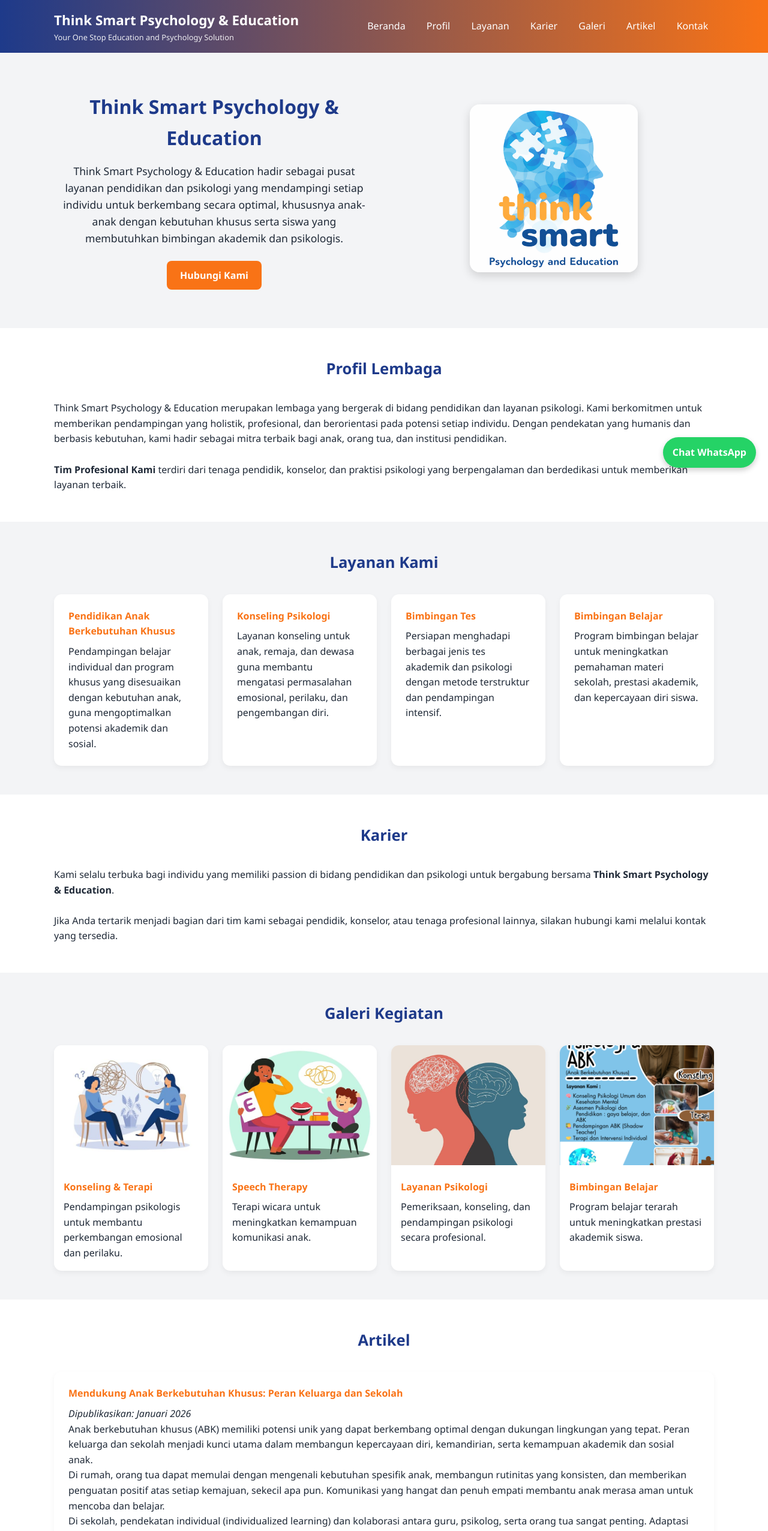
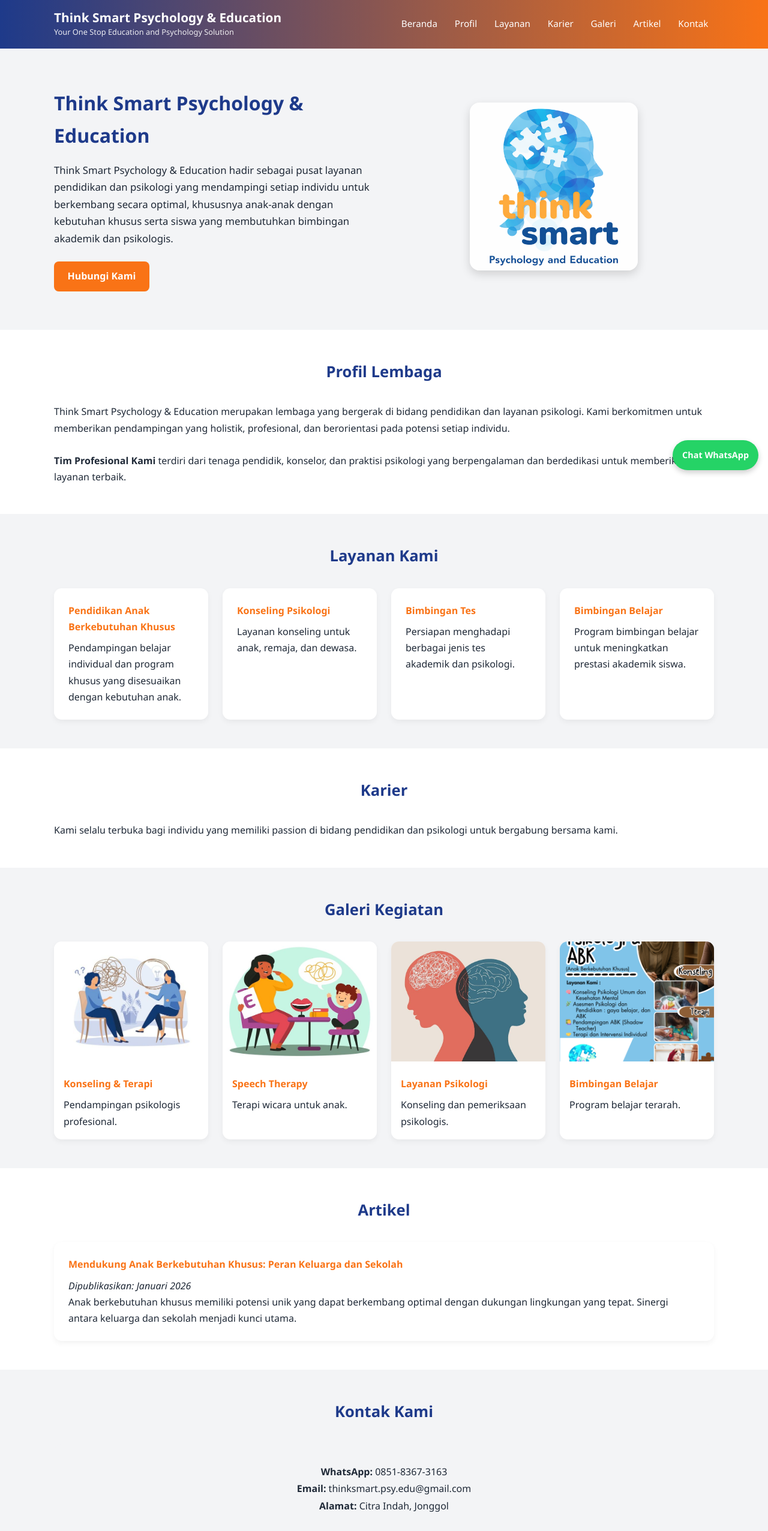
Before and after one commit to thinksmartpsy-edu/think-smart-website, a plain HTML site: page index.html in a window 1280 px wide. Shown: the top 2553 px of the page at 60% size. Drawn offline with Linux system fonts and the light colour scheme.

Commit message:
index.html

```diff
--- a/index.html
+++ b/index.html
@@ -23,13 +23,14 @@
     body {
       background: var(--light);
       color: var(--dark);
-      line-height: 1.6;
+      line-height: 1.7;
     }
 
+    /* ===== HEADER ===== */
     header {
       background: linear-gradient(90deg, var(--blue), var(--orange));
       color: white;
-      padding: 1rem 2rem;
+      padding: 1rem 1.5rem;
       position: sticky;
       top: 0;
       z-index: 1000;
@@ -42,10 +43,12 @@
       justify-content: space-between;
       align-items: center;
       flex-wrap: wrap;
+      gap: 1rem;
     }
 
     .logo h1 {
-      font-size: 1.4rem;
+      font-size: 1.3rem;
+      line-height: 1.3;
     }
 
     .logo p {
@@ -56,8 +59,9 @@
     nav ul {
       list-style: none;
       display: flex;
-      gap: 1rem;
+      gap: 0.6rem;
       flex-wrap: wrap;
+      justify-content: center;
     }
 
     nav a {
@@ -66,12 +70,14 @@
       font-weight: 500;
       padding: 0.4rem 0.6rem;
       border-radius: 0.4rem;
+      font-size: 0.95rem;
     }
 
     nav a:hover {
       background: rgba(255,255,255,0.2);
     }
 
+    /* ===== SECTION ===== */
     section {
       padding: 3rem 1.5rem;
     }
@@ -81,10 +87,23 @@
       margin: auto;
     }
 
+    /* ===== HERO ===== */
     .hero {
       background: var(--gray);
-      text-align: center;
       padding: 4rem 1.5rem;
+    }
+
+    .hero-wrap {
+      display: flex;
+      align-items: center;
+      gap: 2rem;
+      justify-content: center;
+      flex-wrap: wrap;
+    }
+
+    .hero-text {
+      flex: 1;
+      min-width: 260px;
     }
 
     .hero h2 {
@@ -94,9 +113,21 @@
     }
 
     .hero p {
-      font-size: 1.1rem;
+      font-size: 1.05rem;
       max-width: 700px;
-      margin: auto;
+    }
+
+    .hero-img {
+      flex: 1;
+      min-width: 260px;
+      text-align: center;
+    }
+
+    .hero-img img {
+      max-width: 280px;
+      width: 100%;
+      border-radius: 1rem;
+      box-shadow: 0 6px 16px rgba(0,0,0,0.15);
     }
 
     .btn {
@@ -121,9 +152,10 @@
       font-size: 1.6rem;
     }
 
+    /* ===== GRID ===== */
     .grid {
       display: grid;
-      grid-template-columns: repeat(auto-fit, minmax(250px, 1fr));
+      grid-template-columns: repeat(auto-fit, minmax(240px, 1fr));
       gap: 1.5rem;
     }
 
@@ -139,13 +171,16 @@
       margin-bottom: 0.5rem;
     }
 
+    /* ===== CONTACT ===== */
     .contact-box {
       background: var(--gray);
       padding: 2rem;
       border-radius: 0.8rem;
       text-align: center;
+      line-height: 1.8;
     }
 
+    /* ===== FOOTER ===== */
     footer {
       background: var(--blue);
       color: white;
@@ -154,10 +189,11 @@
       font-size: 0.9rem;
     }
 
+    /* ===== WHATSAPP BUTTON ===== */
     .whatsapp {
       position: fixed;
-      bottom: 20px;
-      right: 20px;
+      bottom: 16px;
+      right: 16px;
       background: #25d366;
       color: white;
       padding: 0.8rem 1rem;
@@ -165,10 +201,67 @@
       text-decoration: none;
       font-weight: bold;
       box-shadow: 0 4px 10px rgba(0,0,0,0.2);
+      font-size: 0.9rem;
     }
 
     .whatsapp:hover {
       opacity: 0.9;
+    }
+
+    /* ===== RESPONSIVE MOBILE ===== */
+    @media (max-width: 768px) {
+      .logo h1 {
+        font-size: 1.1rem;
+        text-align: center;
+      }
+
+      .logo p {
+        text-align: center;
+      }
+
+      .nav {
+        justify-content: center;
+      }
+
+      nav ul {
+        gap: 0.3rem;
+      }
+
+      nav a {
+        font-size: 0.85rem;
+        padding: 0.3rem 0.5rem;
+      }
+
+      .hero {
+        padding: 3rem 1rem;
+      }
+
+      .hero h2 {
+        font-size: 1.6rem;
+        text-align: center;
+      }
+
+      .hero p {
+        font-size: 1rem;
+        text-align: center;
+      }
+
+      .hero-text {
+        text-align: center;
+      }
+
+      section {
+        padding: 2.5rem 1rem;
+      }
+
+      h3.section-title {
+        font-size: 1.4rem;
+      }
+
+      .whatsapp {
+        font-size: 0.85rem;
+        padding: 0.7rem 0.9rem;
+      }
     }
   </style>
 </head>
@@ -196,14 +289,14 @@
 
 <section id="home" class="hero">
   <div class="container">
-    <div style="display:flex; flex-wrap:wrap; align-items:center; gap:2rem; justify-content:center;">
-      <div style="flex:1; min-width:250px;">
+    <div class="hero-wrap">
+      <div class="hero-text">
         <h2>Think Smart Psychology & Education</h2>
         <p>Think Smart Psychology & Education hadir sebagai pusat layanan pendidikan dan psikologi yang mendampingi setiap individu untuk berkembang secara optimal, khususnya anak-anak dengan kebutuhan khusus serta siswa yang membutuhkan bimbingan akademik dan psikologis.</p>
         <a href="#contact" class="btn">Hubungi Kami</a>
       </div>
-      <div style="flex:1; min-width:250px; text-align:center;">
-        <img src="Logo.png" alt="Logo Think Smart" style="max-width:280px; width:100%; border-radius:1rem; box-shadow:0 6px 16px rgba(0,0,0,0.15);" />
+      <div class="hero-img">
+        <img src="Logo.png" alt="Logo Think Smart" />
       </div>
     </div>
   </div>
@@ -212,7 +305,7 @@
 <section id="profile">
   <div class="container">
     <h3 class="section-title">Profil Lembaga</h3>
-    <p>Think Smart Psychology & Education merupakan lembaga yang bergerak di bidang pendidikan dan layanan psikologi. Kami berkomitmen untuk memberikan pendampingan yang holistik, profesional, dan berorientasi pada potensi setiap individu. Dengan pendekatan yang humanis dan berbasis kebutuhan, kami hadir sebagai mitra terbaik bagi anak, orang tua, dan institusi pendidikan.</p>
+    <p>Think Smart Psychology & Education merupakan lembaga yang bergerak di bidang pendidikan dan layanan psikologi. Kami berkomitmen untuk memberikan pendampingan yang holistik, profesional, dan berorientasi pada potensi setiap individu.</p>
     <br />
     <p><strong>Tim Profesional Kami</strong> terdiri dari tenaga pendidik, konselor, dan praktisi psikologi yang berpengalaman dan berdedikasi untuk memberikan layanan terbaik.</p>
   </div>
@@ -224,19 +317,19 @@
     <div class="grid">
       <div class="card">
         <h4>Pendidikan Anak Berkebutuhan Khusus</h4>
-        <p>Pendampingan belajar individual dan program khusus yang disesuaikan dengan kebutuhan anak, guna mengoptimalkan potensi akademik dan sosial.</p>
+        <p>Pendampingan belajar individual dan program khusus yang disesuaikan dengan kebutuhan anak.</p>
       </div>
       <div class="card">
         <h4>Konseling Psikologi</h4>
-        <p>Layanan konseling untuk anak, remaja, dan dewasa guna membantu mengatasi permasalahan emosional, perilaku, dan pengembangan diri.</p>
+        <p>Layanan konseling untuk anak, remaja, dan dewasa.</p>
       </div>
       <div class="card">
         <h4>Bimbingan Tes</h4>
-        <p>Persiapan menghadapi berbagai jenis tes akademik dan psikologi dengan metode terstruktur dan pendampingan intensif.</p>
+        <p>Persiapan menghadapi berbagai jenis tes akademik dan psikologi.</p>
       </div>
       <div class="card">
         <h4>Bimbingan Belajar</h4>
-        <p>Program bimbingan belajar untuk meningkatkan pemahaman materi sekolah, prestasi akademik, dan kepercayaan diri siswa.</p>
+        <p>Program bimbingan belajar untuk meningkatkan prestasi akademik siswa.</p>
       </div>
     </div>
   </div>
@@ -245,9 +338,7 @@
 <section id="career">
   <div class="container">
     <h3 class="section-title">Karier</h3>
-    <p>Kami selalu terbuka bagi individu yang memiliki passion di bidang pendidikan dan psikologi untuk bergabung bersama <strong>Think Smart Psychology & Education</strong>.</p>
-    <br />
-    <p>Jika Anda tertarik menjadi bagian dari tim kami sebagai pendidik, konselor, atau tenaga profesional lainnya, silakan hubungi kami melalui kontak yang tersedia.</p>
+    <p>Kami selalu terbuka bagi individu yang memiliki passion di bidang pendidikan dan psikologi untuk bergabung bersama kami.</p>
   </div>
 </section>
 
@@ -256,31 +347,31 @@
     <h3 class="section-title">Galeri Kegiatan</h3>
     <div class="grid">
       <div class="card" style="padding:0; overflow:hidden;">
-        <img src="counseling therapy.jpg" alt="Kegiatan Konseling / Terapi" style="width:100%; height:200px; object-fit:cover;" />
+        <img src="counseling therapy.jpg" alt="Konseling" style="width:100%; height:200px; object-fit:cover;" />
         <div style="padding:1rem;">
           <h4>Konseling & Terapi</h4>
-          <p>Pendampingan psikologis untuk membantu perkembangan emosional dan perilaku.</p>
+          <p>Pendampingan psikologis profesional.</p>
         </div>
       </div>
       <div class="card" style="padding:0; overflow:hidden;">
         <img src="speech therapy.jpg" alt="Speech Therapy" style="width:100%; height:200px; object-fit:cover;" />
         <div style="padding:1rem;">
           <h4>Speech Therapy</h4>
-          <p>Terapi wicara untuk meningkatkan kemampuan komunikasi anak.</p>
+          <p>Terapi wicara untuk anak.</p>
         </div>
       </div>
       <div class="card" style="padding:0; overflow:hidden;">
-        <img src="psychology.jpg" alt="Layanan Psikologi" style="width:100%; height:200px; object-fit:cover;" />
+        <img src="psychology.jpg" alt="Psikologi" style="width:100%; height:200px; object-fit:cover;" />
         <div style="padding:1rem;">
           <h4>Layanan Psikologi</h4>
-          <p>Pemeriksaan, konseling, dan pendampingan psikologi secara profesional.</p>
+          <p>Konseling dan pemeriksaan psikologis.</p>
         </div>
       </div>
       <div class="card" style="padding:0; overflow:hidden;">
         <img src="Brosur.png" alt="Bimbingan Belajar" style="width:100%; height:200px; object-fit:cover;" />
         <div style="padding:1rem;">
           <h4>Bimbingan Belajar</h4>
-          <p>Program belajar terarah untuk meningkatkan prestasi akademik siswa.</p>
+          <p>Program belajar terarah.</p>
         </div>
       </div>
     </div>
@@ -294,10 +385,7 @@
       <div class="card">
         <h4>Mendukung Anak Berkebutuhan Khusus: Peran Keluarga dan Sekolah</h4>
         <p><em>Dipublikasikan: Januari 2026</em></p>
-        <p>Anak berkebutuhan khusus (ABK) memiliki potensi unik yang dapat berkembang optimal dengan dukungan lingkungan yang tepat. Peran keluarga dan sekolah menjadi kunci utama dalam membangun kepercayaan diri, kemandirian, serta kemampuan akademik dan sosial anak.</p>
-        <p>Di rumah, orang tua dapat memulai dengan mengenali kebutuhan spesifik anak, membangun rutinitas yang konsisten, dan memberikan penguatan positif atas setiap kemajuan, sekecil apa pun. Komunikasi yang hangat dan penuh empati membantu anak merasa aman untuk mencoba dan belajar.</p>
-        <p>Di sekolah, pendekatan individual (individualized learning) dan kolaborasi antara guru, psikolog, serta orang tua sangat penting. Adaptasi kurikulum, metode pembelajaran multisensori, serta pemantauan berkala membantu memastikan intervensi yang diberikan sesuai dengan perkembangan anak.</p>
-        <p>Melalui sinergi keluarga dan sekolah, anak berkebutuhan khusus dapat tumbuh menjadi pribadi yang percaya diri, mandiri, dan mampu mengoptimalkan potensinya.</p>
+        <p>Anak berkebutuhan khusus memiliki potensi unik yang dapat berkembang optimal dengan dukungan lingkungan yang tepat. Sinergi antara keluarga dan sekolah menjadi kunci utama.</p>
       </div>
     </div>
   </div>
```
